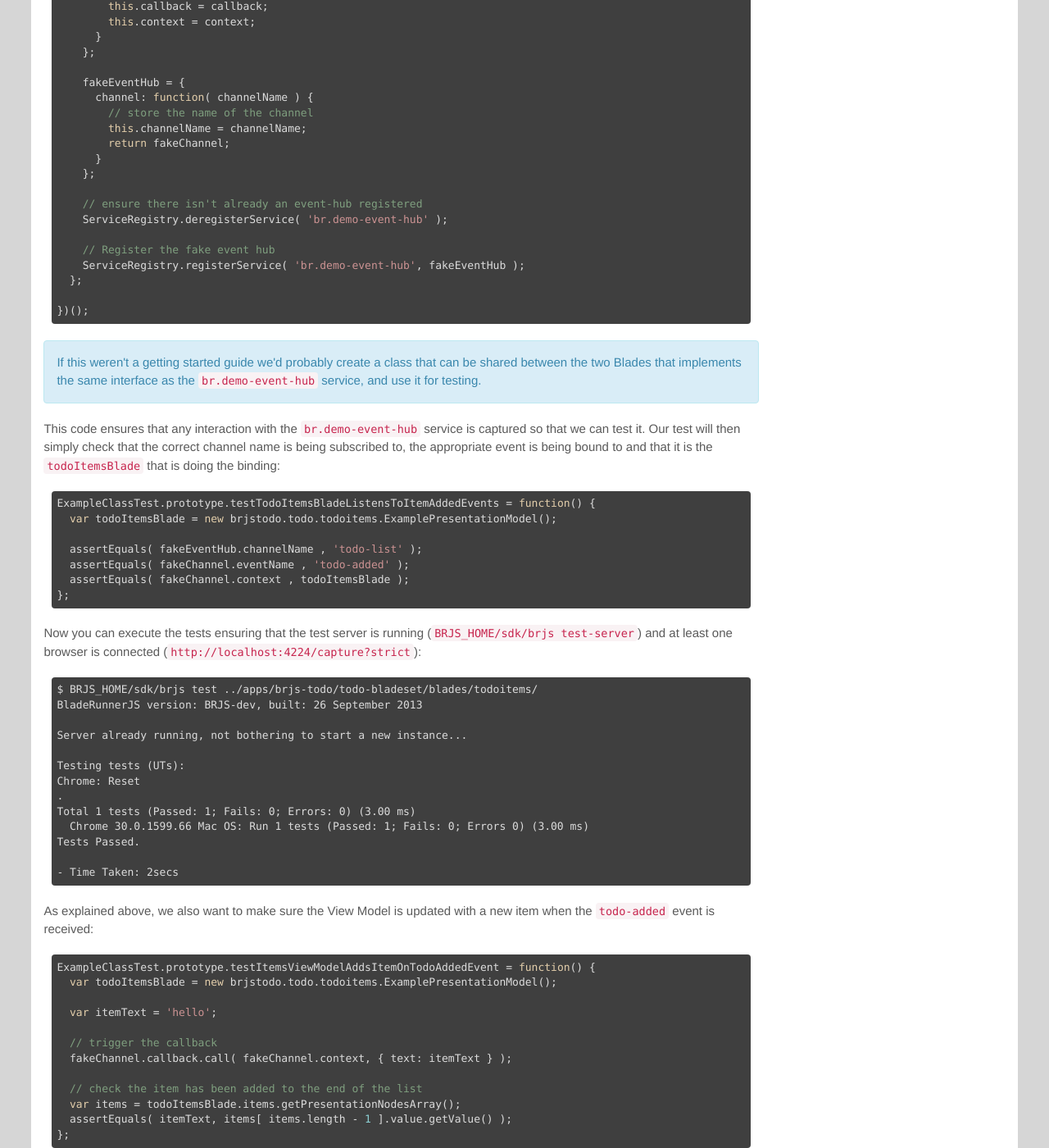
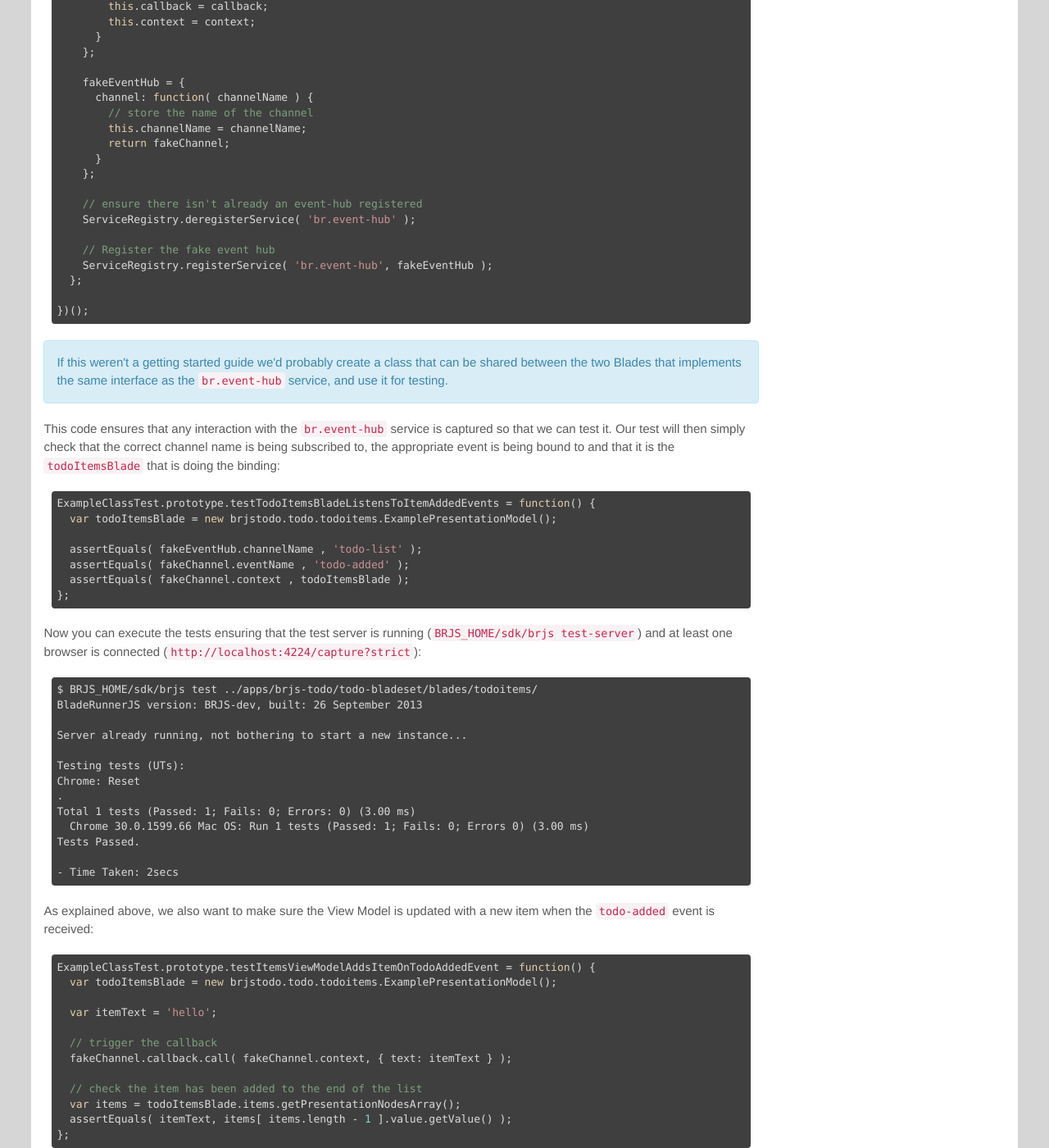
Before and after one commit to BladeRunnerJS/brjs-site, a Jekyll site: the page built from docs/use/getting_started.md, in a window 1280 px wide and 1400 px high, scrolled down 17460 px. Shown: the whole window at 82% size. Built offline with Jekyll 4.4.1, drawn with Linux system fonts in a browser that asks for light colours; Markdown is read by kramdown in place of the engine named in the settings; some of the changed text lies outside the part shown.

Commit message:
demo-event-hub -> event-hub Ready for next release

```diff
--- a/docs/use/getting_started.md
+++ b/docs/use/getting_started.md
@@ -368,7 +368,7 @@
 
         this.todoText = new Field( '' );
         /*** new code ***/
-        this.eventHub = ServiceRegistry.getService( 'br.demo-event-hub' );
+        this.eventHub = ServiceRegistry.getService( 'br.event-hub' );
         /*** end of new code ***/
       };
       br.extend( ExamplePresentationModel, br.presenter.PresentationModel );
@@ -399,7 +399,7 @@
         var Field = br.presenter.node.Field;
 
         this.todoText = new Field( '' );
-        this.eventHub = ServiceRegistry.getService( 'br.demo-event-hub' );
+        this.eventHub = ServiceRegistry.getService( 'br.event-hub' );
       };
       br.extend( ExamplePresentationModel, br.presenter.PresentationModel );
 
@@ -435,7 +435,7 @@
 
 #### Testing via a Unit Test
 
-Because we've introduced the concept and usage of the `ServiceRegistry` to our tests we should add a JSTestDriver `setUp` function to `todoinput/tests/test-unit/js-test-driver/tests/ExampleClassTest.js`. In this function we can create a `fakeEventHub` to capture any events that are triggered. We then deregister any existing services with the `br.demo-event-hub` identifier and then register our fake event hub. The `fakeEventHub` variable has a scope so that it's accessible to the new test (the first test doesn't need to be updated):
+Because we've introduced the concept and usage of the `ServiceRegistry` to our tests we should add a JSTestDriver `setUp` function to `todoinput/tests/test-unit/js-test-driver/tests/ExampleClassTest.js`. In this function we can create a `fakeEventHub` to capture any events that are triggered. We then deregister any existing services with the `br.event-hub` identifier and then register our fake event hub. The `fakeEventHub` variable has a scope so that it's accessible to the new test (the first test doesn't need to be updated):
 
     ;(function() {
 
@@ -466,10 +466,10 @@
         };
 
         // ensure there isn't already an event-hub registered
-        ServiceRegistry.deregisterService( 'br.demo-event-hub' );
+        ServiceRegistry.deregisterService( 'br.event-hub' );
 
         // Register the fake event hub
-        ServiceRegistry.registerService( 'br.demo-event-hub', fakeEventHub );
+        ServiceRegistry.registerService( 'br.event-hub', fakeEventHub );
       };
       /*** end of new code ***/
 
@@ -539,7 +539,7 @@
 
         /*** new code ***/
         // get the event hub
-        this.eventHub = ServiceRegistry.getService( 'br.demo-event-hub' );
+        this.eventHub = ServiceRegistry.getService( 'br.event-hub' );
 
         // register to recieve events
         this.eventHub.channel( 'todo-list' ).on( 'todo-added', this._todoAdded, this );
@@ -574,7 +574,7 @@
         this.items = new NodeList( [ new DisplayField( 'foo' ), new DisplayField( 'bar' ) ] );
 
         // get the event hub
-        this.eventHub = ServiceRegistry.getService( 'br.demo-event-hub' );
+        this.eventHub = ServiceRegistry.getService( 'br.event-hub' );
 
         // register to recieve events
         this.eventHub.channel( 'todo-list' ).on( 'todo-added', this._todoAdded, this );
@@ -608,7 +608,7 @@
 Open up the `todoitems` Workbench via `http://localhost:7070/brjs-todo/todo-bladeset/blades/todoitems/workbench/` ensuring the BRJS development web server is running (`BRJS_HOME/sdk/brjs serve`). Open up the JavaScript console and enter the following code:
 
     var sr = require( 'br/ServiceRegistry' );
-    var hub = sr.getService( 'br.demo-event-hub' );
+    var hub = sr.getService( 'br.event-hub' );
     hub.channel( 'todo-list' ).trigger( 'todo-added', { text: 'console todo item' } );
 
 This gets the `event-hub` from the `ServiceRegistry` and then triggers a `todo-added` event on the `todo-list` channel. When you do this you'll see a new `console todo item` added to the list in the UI.
@@ -658,10 +658,10 @@
         };
 
         // ensure there isn't already an event-hub registered
-        ServiceRegistry.deregisterService( 'br.demo-event-hub' );
+        ServiceRegistry.deregisterService( 'br.event-hub' );
 
         // Register the fake event hub
-        ServiceRegistry.registerService( 'br.demo-event-hub', fakeEventHub );
+        ServiceRegistry.registerService( 'br.event-hub', fakeEventHub );
       };
 
     })();
@@ -669,11 +669,11 @@
 
 <div class="alert alert-info">
   <p>
-    If this weren't a getting started guide we'd probably create a class that can be shared between the two Blades that implements the same interface as the <code>br.demo-event-hub</code> service, and use it for testing.
+    If this weren't a getting started guide we'd probably create a class that can be shared between the two Blades that implements the same interface as the <code>br.event-hub</code> service, and use it for testing.
   </p>
 </div>
 
-This code ensures that any interaction with the `br.demo-event-hub` service is captured so that we can test it. Our test will then simply check that the correct channel name is being subscribed to, the appropriate event is being bound to and that it is the `todoItemsBlade` that is doing the binding:
+This code ensures that any interaction with the `br.event-hub` service is captured so that we can test it. Our test will then simply check that the correct channel name is being subscribed to, the appropriate event is being bound to and that it is the `todoItemsBlade` that is doing the binding:
 
     ExampleClassTest.prototype.testTodoItemsBladeListensToItemAddedEvents = function() {
       var todoItemsBlade = new brjstodo.todo.todoitems.ExamplePresentationModel();
@@ -719,7 +719,7 @@
 
 Since we know that the Blade uses the EventHub to receive new items, and we have a fake hub in place, we can execute the callback that the Blade is waiting for, passing Todo item data, and then check that the item has been added to the end of the list.
 
-Both the `todoinput` and `todoitems` Blades have the functionality that we're looking for, and they are set up to communicate using the `br.demo-event-hub` service. The next thing to do is to add them to an application [Aspect](/docs/concepts/aspects). We'll then have a fully functional Todo List app.
+Both the `todoinput` and `todoitems` Blades have the functionality that we're looking for, and they are set up to communicate using the `br.event-hub` service. The next thing to do is to add them to an application [Aspect](/docs/concepts/aspects). We'll then have a fully functional Todo List app.
 
 ## Adding the Blades to an Aspect
 
```
Also changed, not shown: other parts of docs/use/getting_started.md (+1 -1 lines).
